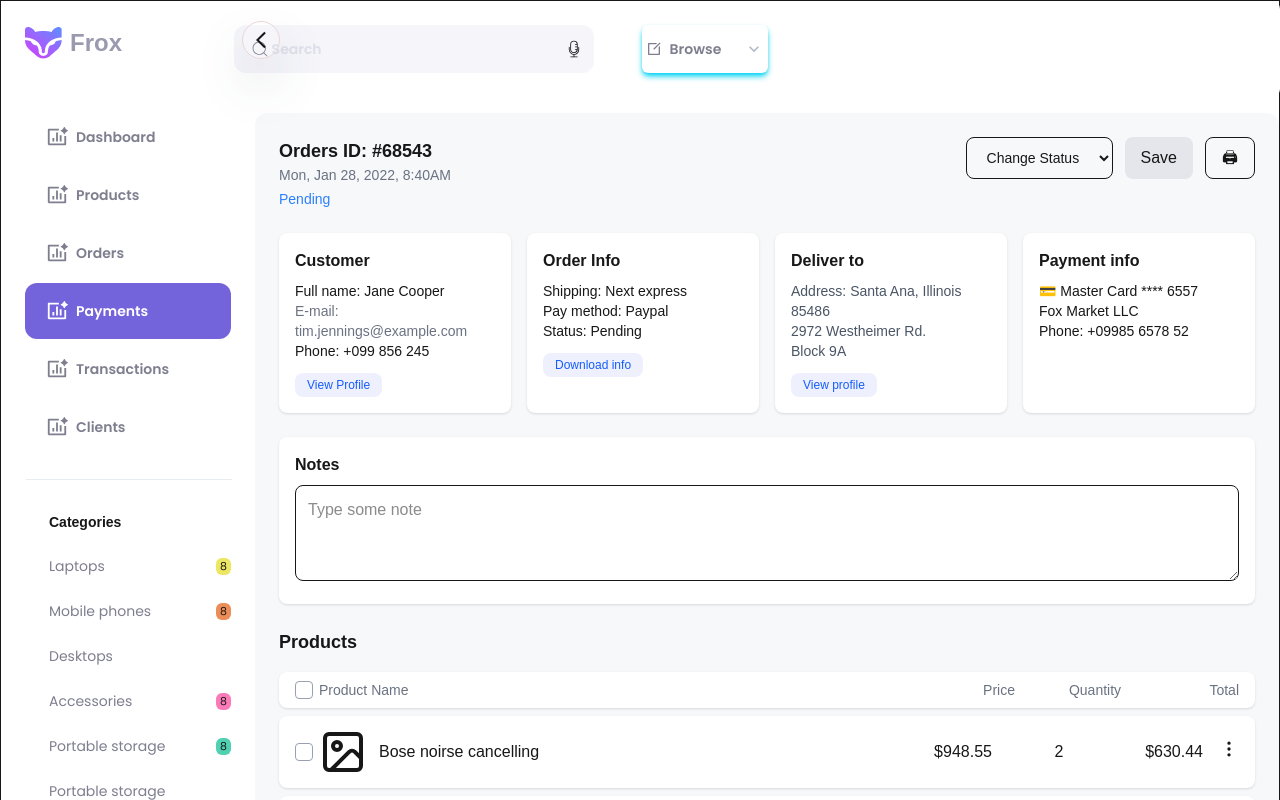
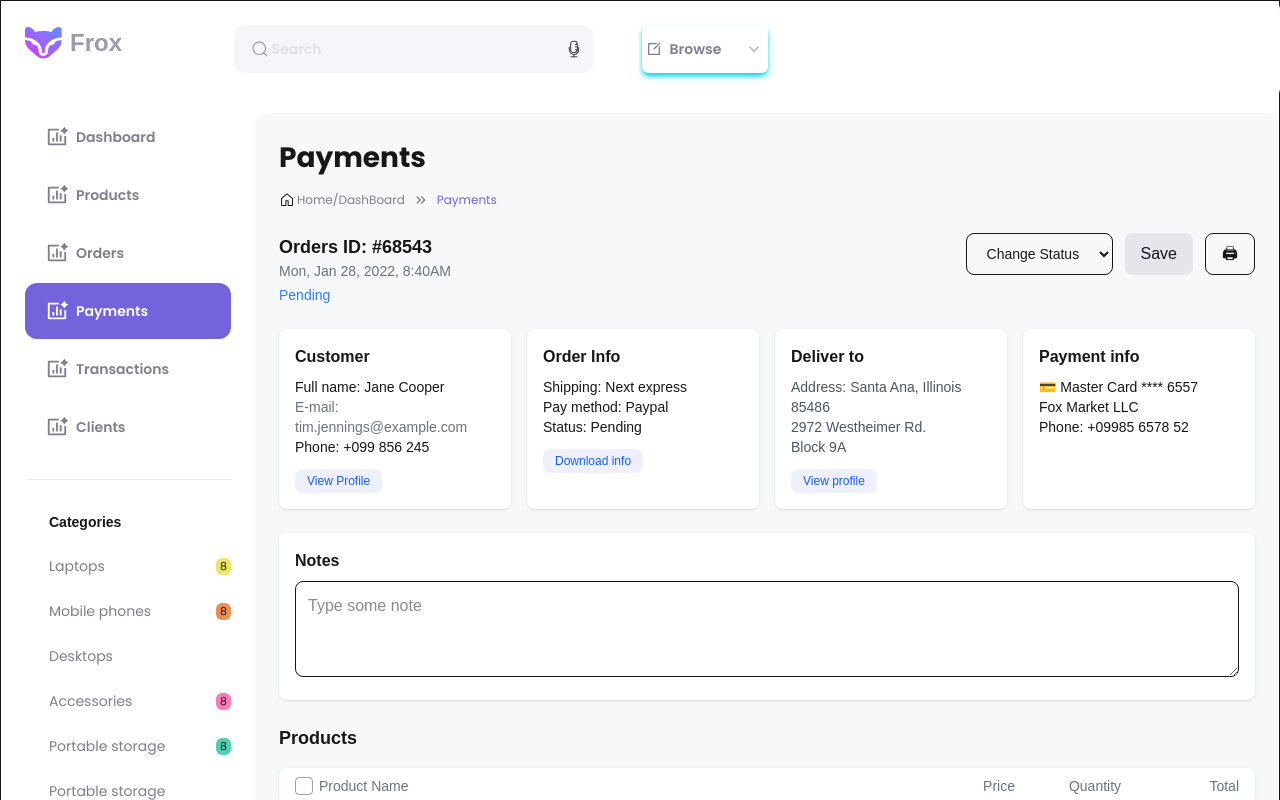
Before and after one commit to RobiMankhinStart/Colour_Cart, a Next.js app: page /dashboard/payments in a window 1280 px wide. Shown: the top 800 px of the page. Built offline with nearby package versions, Linux system fonts and the light colour scheme.

Commit message:
designing  dashBoard pages

```diff
--- a/app/(pages)/(DashBoard)/dashboard/clients/page.jsx
+++ b/app/(pages)/(DashBoard)/dashboard/clients/page.jsx
@@ -1,5 +1,6 @@
 "use client";
 import ReviewList from "@/app/components/DashBoard/ClientList/ReviewList";
+import Link from "next/link";
 import React, { useEffect, useState } from "react";
 import { FiChevronDown, FiFilter } from "react-icons/fi";
 import { GoHome } from "react-icons/go";
@@ -25,17 +26,20 @@ const page = () => {
   return (
     <>
       <div className="px-[23px] md:p-6 lg:p-8 bg[#F9FAFB] min-h-screen">
-        <h2 className="text-[28px] font-bold font-poppins">Orders List</h2>
+        <h2 className="text-[28px] font-bold font-poppins">Clients</h2>
 
         {/* bread Curmbs  */}
         <div className="flex items-center gap-2 pt-3 pb-6">
-          <div className=" flex gap-0.5 items-center cursor-pointer hover:scale-110 duration-200">
+          <Link
+            href={"/dashboard"}
+            className=" flex gap-0.5 items-center cursor-pointer hover:scale-110 duration-200"
+          >
             <GoHome />
             <h3 className="text-[#7E7E8F] font-poppins text-[12px]">Home</h3>
-          </div>
+          </Link>
           <MdKeyboardDoubleArrowRight className="text-[#7E7E8F]" />
           <h3 className="text-[#7364DB] font-poppins text-[12px] cursor-pointer hover:scale-110 duration-200">
-            Reviews List
+            Clients
           </h3>
         </div>
         {/* Filters */}
--- a/app/(pages)/(DashBoard)/dashboard/orders/page.jsx
+++ b/app/(pages)/(DashBoard)/dashboard/orders/page.jsx
@@ -13,6 +13,7 @@ import { CiCalendar, CiFilter, CiStar } from "react-icons/ci";
 import { FaStar } from "react-icons/fa";
 import { SlOptions } from "react-icons/sl";
 import { IoIosArrowDown } from "react-icons/io";
+import Link from "next/link";
 
 const page = () => {
   const [products, setProducts] = useState([]);
@@ -38,7 +39,9 @@ const page = () => {
       <div className="flex items-center gap-2 pt-3 pb-6">
         <div className=" flex gap-0.5 items-center cursor-pointer hover:scale-110 duration-200">
           <GoHome />
-          <h3 className="text-[#7E7E8F] font-poppins text-[12px]">Home</h3>
+          <h3 className="text-[#7E7E8F] font-poppins text-[12px]">
+            Home/DashBoard
+          </h3>
         </div>
         <MdKeyboardDoubleArrowRight className="text-[#7E7E8F]" />
         <h3 className="text-[#7364DB] font-poppins text-[12px] cursor-pointer hover:scale-110 duration-200">
@@ -159,56 +162,16 @@ const page = () => {
         </div>
         {/* ......proList....  */}
         <div className="">
-          {/* <div className="w-full bg-amber-200 my-3 border-b border-[#E8EDF2] pb-2 flex items-center gap-[60px]">
-            <div className="flex text-[#7E7E8F]! gap-10  items-center ">
-              <div className=" ">
-                <Image src={product1} width={82} alt="productImg" />
-              </div>
-
-              <div className="flex items-center gap-10 ">
-                <div className="flex flex-col gap-1">
-                  <p className=" text-[16px] font-semibold">
-                    Cubitt Smart Watch
-                  </p>
-                  <p className="text-[12px] text-[#7E7E8F] w-[250px]">
-                    Lorem ipsum dolor sit amet, consectetur adipiscing elit.
-                  </p>
-                </div>
-              </div>
-            </div>
-            <div className="flex text-[#7E7E8F]! gap-14  items-center ">
-              <p className=" text-[16px] text-[#7E7E8F]">FROX-13563</p>
-
-              <p className=" text-[16px] ">$576.28</p>
-
-              <div className="flex items-center gap-2 ml-8 ">
-                <div className="bg-[#50D1B2] size-3 rounded-full"></div>
-                <p className=" text-[16px] ">Active</p>
-              </div>
-              <div className="flex items-center gap-10 ">
-                <p className=" text-[16px] ml-10">556</p>
-              </div>
-
-              <div className="text-[#FEA73E] ml-9 text-[20px] flex items-center gap-1">
-                <FaStar />
-                <FaStar />
-                <FaStar />
-                <FaStar />
-              </div>
-
-              <p className=" text-[14px] font-semibold ml-4">186 / 2058</p>
-              <button className="cursor-pointer">
-                <SlOptions />
-              </button>
-            </div>
-          </div> */}
           {products?.map((item) => (
             <div
               key={item.id}
               className="w-full  my-3 border-b border-[#E8EDF2] pb-2 flex items-center gap-[60px]"
             >
               <div className="flex  text-[#7E7E8F]! gap-10  items-center ">
-                <div className=" ">
+                <Link
+                  href={"/dashboard/products/id"}
+                  className="hover:scale-110 duration-300"
+                >
                   <Image
                     className=""
                     src={item.thumbnail}
@@ -216,11 +179,16 @@ const page = () => {
                     width={82}
                     alt="productImg"
                   />
-                </div>
+                </Link>
 
                 <div className="flex items-center gap-10 ">
                   <div className="flex flex-col gap-1">
-                    <p className=" text-[16px] font-semibold">{item.title}</p>
+                    <Link
+                      href={"/dashboard/products/id"}
+                      className=" text-[16px] font-semibold hover:scale-110 duration-300"
+                    >
+                      {item.title}
+                    </Link>
                     <p className="text-[14px]  h-16 overflow-y-hidden text-[#7E7E8F] w-[250px]">
                       {item.description}
                     </p>
--- a/app/(pages)/(DashBoard)/dashboard/page.js
+++ b/app/(pages)/(DashBoard)/dashboard/page.js
@@ -29,18 +29,20 @@ const page = () => {
   }, []);
   return (
     <div className="px-[23px] ">
-      <h2 className="text-[28px] font-bold font-poppins">Dashboard</h2>
+      <h2 className="text-[28px] font-bold font-poppins">Home</h2>
 
       {/* bread Curmbs  */}
       <div className="flex items-center gap-2 pt-3 pb-6">
         <div className=" flex gap-0.5 items-center cursor-pointer hover:scale-110 duration-200">
           <GoHome />
-          <h3 className="text-[#7E7E8F] font-poppins text-[12px]">Home</h3>
+          <h3 className=" text-[#7364DB] font-poppins text-[12px]">
+            Home/Dashboard
+          </h3>
         </div>
-        <MdKeyboardDoubleArrowRight className="text-[#7E7E8F]" />
-        <h3 className="text-[#7364DB] font-poppins text-[12px] cursor-pointer hover:scale-110 duration-200">
+        {/* <MdKeyboardDoubleArrowRight className="text-[#7E7E8F]" />
+        <h3 className=" font-poppins text-[12px] cursor-pointer hover:scale-110 duration-200">
           Dashboard
-        </h3>
+        </h3> */}
       </div>
       {/* ....top  */}
       <Top />
--- a/app/(pages)/(DashBoard)/dashboard/payments/page.jsx
+++ b/app/(pages)/(DashBoard)/dashboard/payments/page.jsx
@@ -1,7 +1,10 @@
 "use client";
 import { Image } from "lucide-react";
+import Link from "next/link";
 import { useState } from "react";
 import { FiMoreVertical } from "react-icons/fi";
+import { GoHome } from "react-icons/go";
+import { MdKeyboardDoubleArrowRight } from "react-icons/md";
 
 const page = () => {
   const [openMenu, setOpenMenu] = useState(null);
@@ -47,6 +50,24 @@ const page = () => {
 
   return (
     <div className="w-full p-6 bg-[#F7F8FA] min-h-screen rounded-xl">
+      <h2 className="text-[28px] font-bold font-poppins">Payments</h2>
+
+      {/* bread Curmbs  */}
+      <div className="flex items-center gap-2 pt-3 pb-6">
+        <div className=" flex gap-0.5 items-center cursor-pointer hover:scale-110 duration-200">
+          <GoHome />
+          <Link
+            href={"/dashboard"}
+            className="text-[#7E7E8F] font-poppins text-[12px]"
+          >
+            Home/DashBoard
+          </Link>
+        </div>
+        <MdKeyboardDoubleArrowRight className="text-[#7E7E8F]" />
+        <h3 className="text-[#7364DB] font-poppins text-[12px] cursor-pointer hover:scale-110 duration-200">
+          Payments
+        </h3>
+      </div>
       {/* TOP — ORDER ID + DATE */}
       <div className="flex justify-between items-start mb-6">
         <div>
--- a/app/(pages)/(DashBoard)/dashboard/products/[id]/page.jsx
+++ b/app/(pages)/(DashBoard)/dashboard/products/[id]/page.jsx
@@ -32,7 +32,9 @@ const ProductDetails = () => {
             className=" flex gap-0.5 items-center cursor-pointer hover:scale-110 duration-200"
           >
             <GoHome className="mb-0.5 text-[#7E7E8F]" />
-            <h3 className="text-[#7E7E8F] font-poppins text-[12px]">Home</h3>
+            <h3 className="text-[#7E7E8F] font-poppins text-[12px]">
+              Home/DashBoard
+            </h3>
           </Link>
           <MdKeyboardDoubleArrowRight className="text-[#7E7E8F]" />
           <Link
--- a/app/(pages)/(DashBoard)/dashboard/products/page.jsx
+++ b/app/(pages)/(DashBoard)/dashboard/products/page.jsx
@@ -41,7 +41,9 @@ const page = () => {
           className=" flex gap-0.5 items-center cursor-pointer hover:scale-110 duration-200"
         >
           <GoHome className="mb-1" />
-          <h3 className="text-[#7E7E8F] font-poppins text-[12px]">Home</h3>
+          <h3 className="text-[#7E7E8F] font-poppins text-[12px]">
+            Home/Dashboard
+          </h3>
         </Link>
         <MdKeyboardDoubleArrowRight className="text-[#7E7E8F]" />
         <h3 className="text-[#7364DB] font-poppins text-[12px] cursor-pointer hover:scale-110 duration-200">
--- a/app/(pages)/(DashBoard)/dashboard/transactions/page.jsx
+++ b/app/(pages)/(DashBoard)/dashboard/transactions/page.jsx
@@ -12,6 +12,7 @@ import { CiCalendar, CiFilter, CiStar } from "react-icons/ci";
 import { FaStar } from "react-icons/fa";
 import { SlOptions } from "react-icons/sl";
 import { IoIosArrowDown } from "react-icons/io";
+import Link from "next/link";
 
 const page = () => {
   return (
@@ -19,10 +20,15 @@ const page = () => {
       <h2 className="text-[28px] font-bold font-poppins">Transaction List</h2>
       {/* bread Curmbs  */}
       <div className="flex items-center gap-2 pt-3 pb-6">
-        <div className=" flex gap-0.5 items-center cursor-pointer hover:scale-110 duration-200">
+        <Link
+          href={"/dashboard"}
+          className=" flex gap-0.5 items-center cursor-pointer hover:scale-110 duration-200"
+        >
           <GoHome />
-          <h3 className="text-[#7E7E8F] font-poppins text-[12px]">Home</h3>
-        </div>
+          <h3 className="text-[#7E7E8F] font-poppins text-[12px]">
+            Home/Dashboard
+          </h3>
+        </Link>
         <MdKeyboardDoubleArrowRight className="text-[#7E7E8F]" />
         <h3 className="text-[#7364DB] font-poppins text-[12px] cursor-pointer hover:scale-110 duration-200">
           Transaction List
--- a/app/components/DashBoard/common/SideNav.jsx
+++ b/app/components/DashBoard/common/SideNav.jsx
@@ -171,9 +171,9 @@ const SideNav = () => {
   return (
     <div className="relative bg-white">
       {/* Back Button */}
-      <div className="absolute top-5  z-50! left-[95%] rounded-full shadow-gray-700 border border-[#e9d5d5] cursor-pointer shadow-2xl p-2">
+      {/* <div className="absolute top-5  z-50! left-[95%] rounded-full shadow-gray-700 border border-[#e9d5d5] cursor-pointer shadow-2xl p-2">
         <MdOutlineArrowBackIosNew className="text-[20px]" />
-      </div>
+      </div> */}
 
       {/* Logo */}
       <div className="logo p-6 flex items-center gap-2">
```
